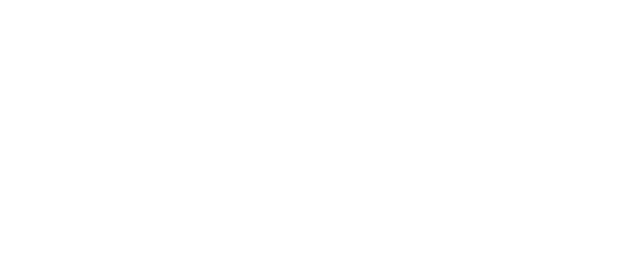
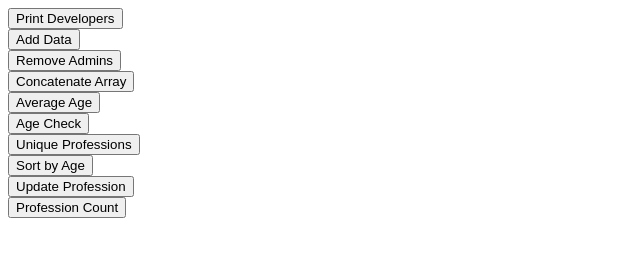
Before and after one commit to Gangadhara2024/nov-cont-1, a plain HTML site: page index.html in a window 1280 px wide. Shown: the whole page, without its empty margins (0-640 px from the left). Drawn offline with Linux system fonts and the light colour scheme.

Commit message:
nov cont-1

```diff
--- a/index.html
+++ b/index.html
@@ -6,6 +6,26 @@
     <title>array manipulation</title>
 </head>
 <body>
+    <button onclick="PrintDeveloper()">Print Developers</button>
+    <br>
+    <button onclick="addData()">Add Data</button>
+    <br>
+    <button onclick="removeAdmin()">Remove Admins</button>
+    <br>
+    <button onclick="concatenateArray()">Concatenate Array</button>
+    <br>
+    <button onclick="averageAge()">Average Age</button>
+    <br>
+    <button onclick="checkAgeAbove25()">Age Check</button>
+    <br>
+    <button onclick="uniqueProfessions()">Unique Professions</button>
+    <br>
+    <button onclick="sortByAge()">Sort by Age</button>
+    <br>
+    <button onclick="updateJohnsProfession()">Update Profession</button>
+    <br>
+    <button onclick="getTotalProfessions()">Profession Count</button>
 
+    <script src="./script.js"></script>
 </body>
 </html>
--- a/script.js
+++ b/script.js
@@ -0,0 +1,81 @@
+let arr = [
+    { id: 1, name: 'john', age: 28, profession: 'developer', salary: 1000 },
+    { id: 2, name: 'jack', age: 20, profession: 'developer', salary: 1100 },
+    { id: 3, name: 'karen', age: 19, profession: 'admin', salary: 900 },
+]
+
+
+function PrintDeveloper() {
+       for(let developer of arr){
+        console.log(developer);
+       }
+    }
+
+function addData() {
+    let name = prompt("Enter name");
+    let age = prompt("Enter age");
+    let profession = prompt("Enter profession");
+
+    let newData = { name: name, age:parseInt(age), profession:profession}
+    console.log(newData);
+}
+
+function removeAdmin() {
+
+}
+
+function concatenateArray() {
+   let dummyArray = [
+      {name: "rahul", age: "25", profession: "developer"},
+      {name: "ankit", age: "29", profession: "SDE"}
+   ]
+   let resultArray = arr.concat(dummyArray);
+   console.log("concatenate Array :", resultArray);
+}
+
+function averageAge() {
+   for(let i=0; i<arr.length; i++){
+        arr[i].age;
+   }
+   let age = console.log("average :", arr[0].age/3 + arr[1].age/3 + arr[2].age/3);
+ }
+
+ function checkAgeAbove25() {
+    for(let j=0; j<arr.length; j++){
+        if(arr[j].age > 25){
+            console.log("above 25");
+        }
+        else{
+            console.log("below 25");
+        }
+    }
+ }
+
+ function uniqueProfessions() {
+        for(let p=0; p<arr.length; p++){
+             let unique = arr[p].profession;
+             console.log(unique);
+        }
+ }
+
+ function sortByAge() {
+        arr.sort((a, b) => a.age - b.age);
+        console.log("sorted by age :", arr);
+ }
+
+ function updateJohnsProfession() {
+     for(let n=0; n<arr.length; n++){
+
+        let update = arr[0].profession = "manager";
+         console.log(arr[n]);
+
+     }
+
+ }
+
+ function getTotalProfessions() {
+     let developers = arr.filter(dev => dev.profession === "developer");
+     let admins = arr.filter(dev => dev.profession === "admin");
+
+     console.log(`total developers : ${developers.length}, ${admins.length}`);
+    }
```
